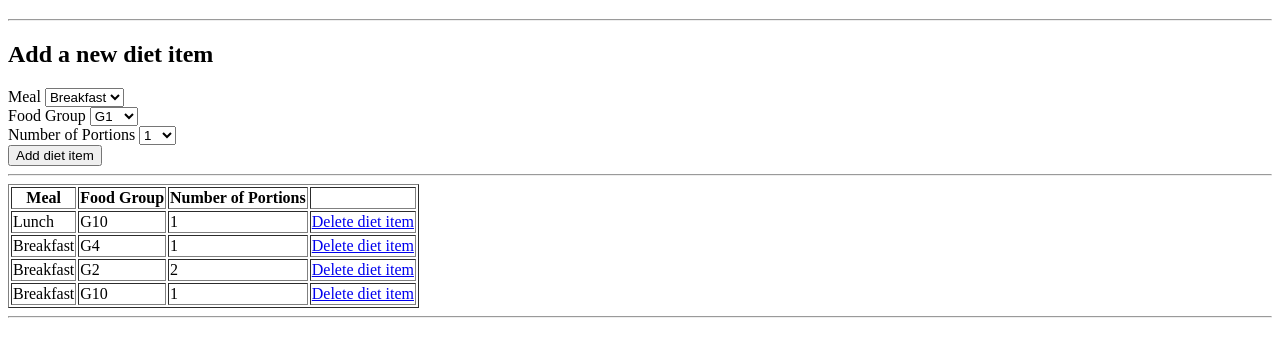
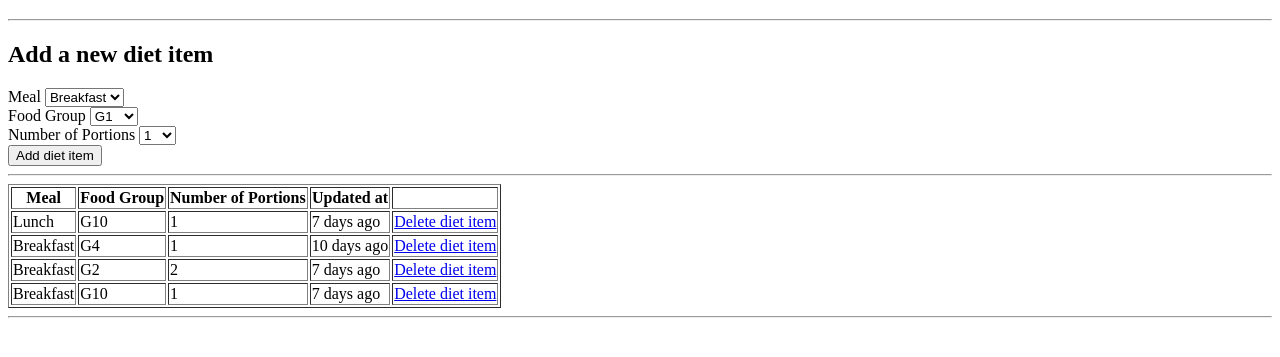
Before and after one commit to ricardoeavd/final_projet_base, a Rails app: page /my_diet in a window 1280 px wide. Shown: the part 167-524 px from the top of the page. Run offline with Rails 7, Linux system fonts and the light colour scheme; a user stored in the database is signed in; data comes from the database, SQL or seed files in the repository.

Commit message:
Trial 3.4

```diff
--- a/app/views/diets/index.html.erb
+++ b/app/views/diets/index.html.erb
@@ -96,6 +96,10 @@
         </th>
 
         <th>
+          Updated at
+        </th>
+
+        <th>
         </th>
       </tr>
 
@@ -115,6 +119,10 @@
         </td>
 
         <td>
+          <%= time_ago_in_words(a_diet.updated_at) %> ago
+        </td>
+
+        <td>
           <a href="/delete_diet/<%= a_diet.id %>">
             Delete diet item
           </a>
```
